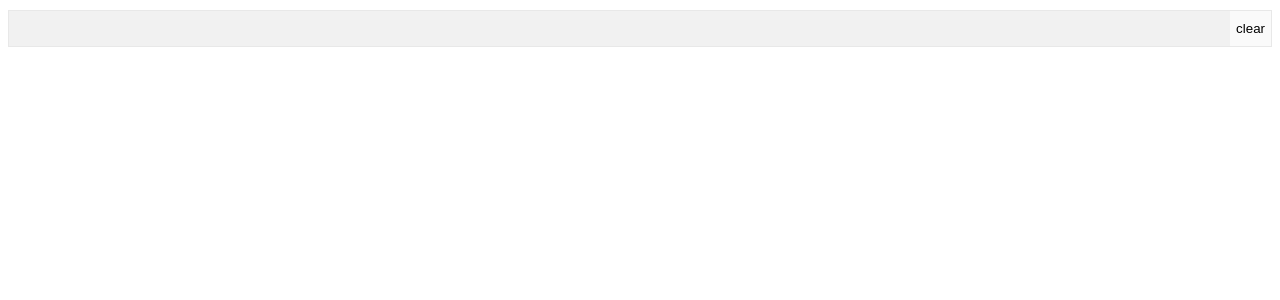
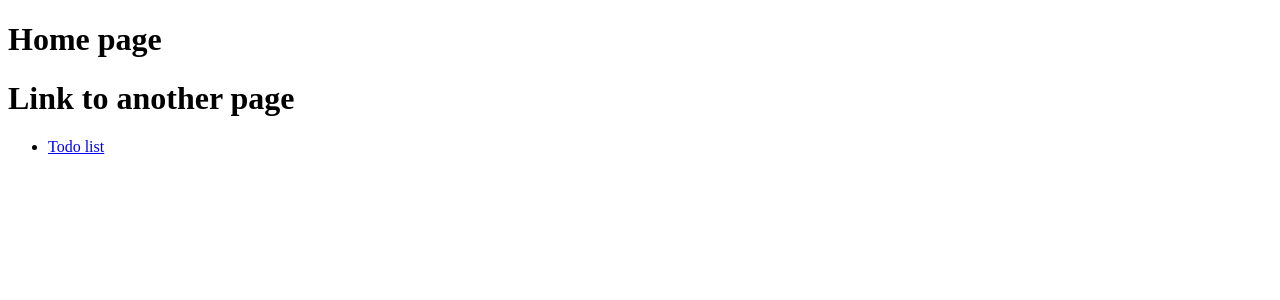
Before and after one commit to dvtnmk/React, a React (Create React App) app in the folder week3/: page / in a window 1280 px wide. Shown: the top 300 px of the page. Built offline with nearby package versions, Linux system fonts and the light colour scheme.

Commit message:
[Add]Routes

```diff
--- a/week3/package.json
+++ b/week3/package.json
@@ -9,6 +9,8 @@
     "prop-types": "^15.6.2",
     "react": "^16.7.0",
     "react-dom": "^16.7.0",
+    "react-router": "^4.3.1",
+    "react-router-dom": "^4.3.1",
     "react-scripts": "2.1.3",
     "storybook": "^1.0.0",
     "styled-components": "^4.1.3",
--- a/week3/src/components/TodoList/index.js
+++ b/week3/src/components/TodoList/index.js
@@ -1,4 +1,5 @@
 import React, { Component } from "react";
+
 import MyInput from "../MyInput";
 import TodoListItem from "../TodoListItem";
 import { TodoListWrapper } from "./styled";
@@ -17,8 +18,9 @@ const renderTodoItem = (todos, handleEdit, handleRemove) => {
 class TodoList extends Component {
   constructor(props) {
     super(props);
+    const { defaultTodoText = "" } = props;
     this.state = {
-      message: "",
+      message: defaultTodoText,
       todos: []
     };
   }
--- a/week3/src/components/TodoListItem/index.js
+++ b/week3/src/components/TodoListItem/index.js
@@ -37,12 +37,10 @@ class TodoListItem extends Component {
     const { todo } = this.state;
     return (
       <TodoItemWrapper>
-        <TodoItemMessage>
-          {todo.id} >> {todo.message}
-        </TodoItemMessage>
+        <TodoItemMessage>{todo.message}</TodoItemMessage>
         <TodoItemActionWrapper>
           <ActionButton
-            editable={true}
+            editable={false}
             onEdit={this.onEditItem}
             onRemove={this.onRemoveItem}
           />
--- a/week3/src/containers/App/index.js
+++ b/week3/src/containers/App/index.js
@@ -1,8 +1,18 @@
 import React, { Component } from "react";
-import TodoList from "../TodoList";
+import { Link } from "react-router-dom";
 class App extends Component {
   render() {
-    return <TodoList />;
+    return (
+      <div>
+        <h1>Home page</h1>
+        <h1>Link to another page</h1>
+        <ul>
+          <li>
+            <Link to="/todos">Todo list</Link>
+          </li>
+        </ul>
+      </div>
+    );
   }
 }
 
--- a/week3/src/containers/TodoList/index.js
+++ b/week3/src/containers/TodoList/index.js
@@ -1,14 +1,20 @@
 import React, { Component } from "react";
 import TodoListComponent from "../../components/TodoList";
+import { withRouter } from "react-router-dom";
 class TodoList extends Component {
   constructor(props) {
     super(props);
-    this.state = {};
+    // console.log("todolist props", props);
+    const { message = "" } = props.match.params;
+    this.state = {
+      defaultTodoText: message
+    };
   }
 
   render() {
-    return <TodoListComponent />;
+    const { defaultTodoText } = this.state;
+    return <TodoListComponent defaultTodoText={defaultTodoText} />;
   }
 }
 
-export default TodoList;
+export default withRouter(TodoList);
--- a/week3/src/index.js
+++ b/week3/src/index.js
@@ -1,7 +1,8 @@
-import React, { Component, PureComponent } from "react";
+import React from "react";
 import ReactDOM from "react-dom";
 import App from "./containers/App";
 import "./styles.css";
+import Route from "./routes";
 
 const rootElement = document.getElementById("root");
-ReactDOM.render(<App />, rootElement);
+ReactDOM.render(<Route />, rootElement);
--- /dev/null
+++ b/week3/src/routes/index.js
@@ -0,0 +1,18 @@
+import React, { Component } from "react";
+import { Switch, BrowserRouter, Route } from "react-router-dom";
+import App from "../containers/App";
+import TodoList from "../containers/TodoList";
+class RouteComponent extends Component {
+  render() {
+    return (
+      <BrowserRouter>
+        <Switch>
+          <Route exact path="/" component={() => <App />} />
+          <Route path="/todos/:message?" component={() => <TodoList />} />
+        </Switch>
+      </BrowserRouter>
+    );
+  }
+}
+
+export default RouteComponent;
--- /dev/null
+++ b/week3/src/routes/routes.js
@@ -0,0 +1 @@
+export default {};
```
Also changed, not shown: 1 other file (tests, documents, lock files or other folders).
